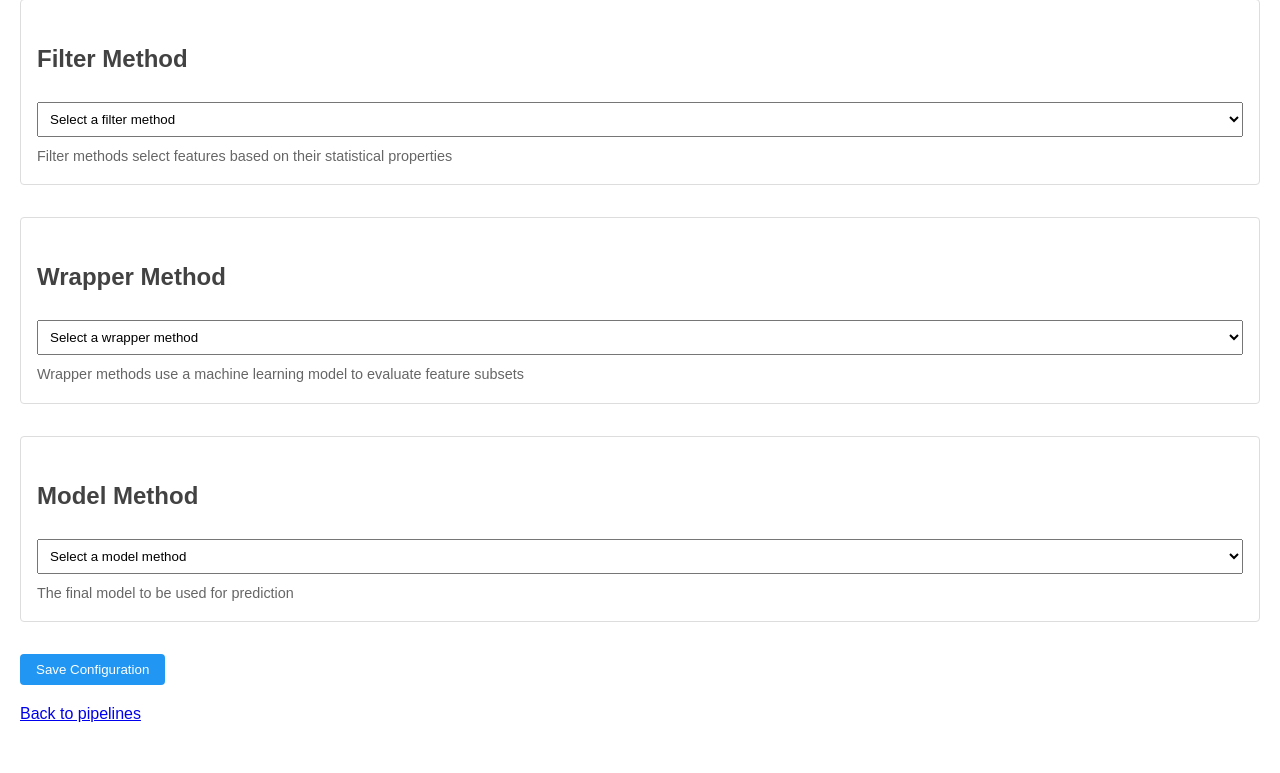
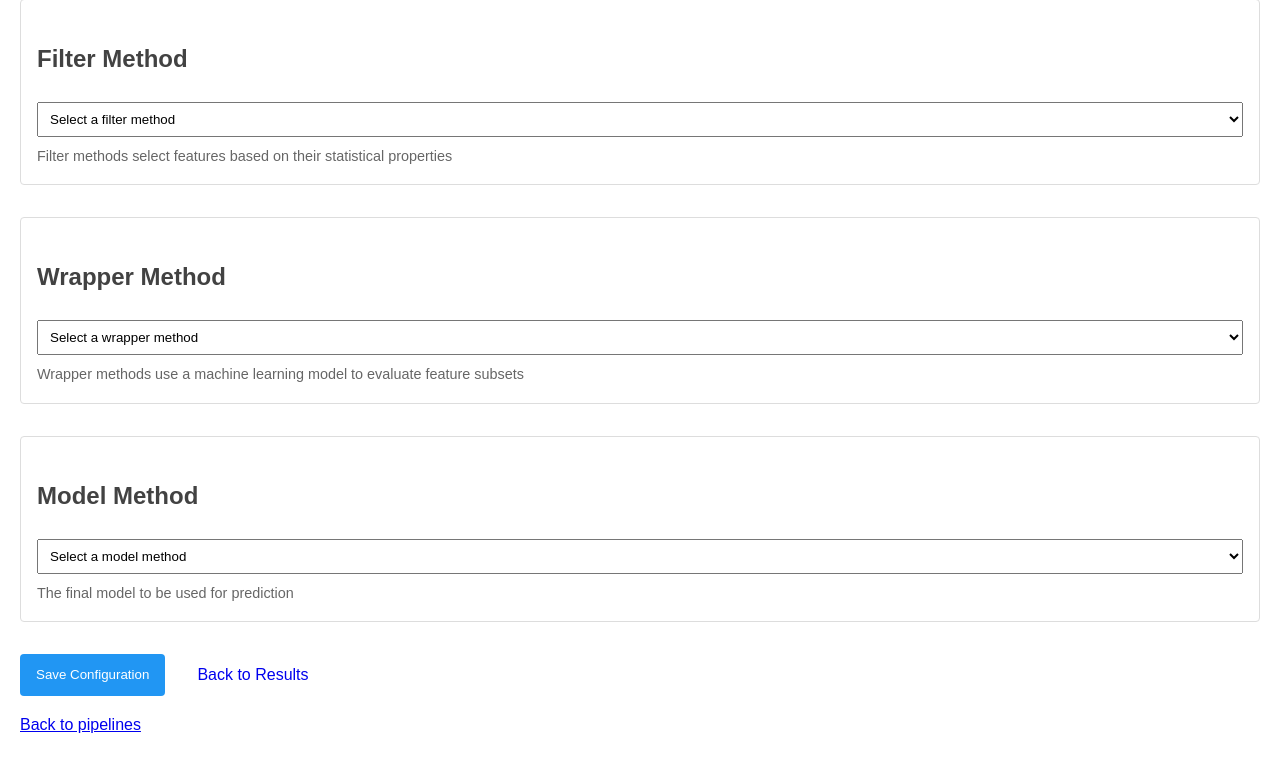
Before and after one commit to Diler22SS/featurama, a Django app: page /featurama/pipelines/1/configure in a window 1280 px wide. Shown: the part 118-891 px from the top of the page. Before the commit the page ends 840 px from the top, so only its background shows below. Run offline with Django 5.2, Linux system fonts and the light colour scheme; tables that the repository leaves empty hold one stand-in row (values such as "Sample post").

Commit message:
Add has_results check in pipeline configuration and update template layout

```diff
--- a/big_sys/featurama/templates/featurama/configure_pipeline.html
+++ b/big_sys/featurama/templates/featurama/configure_pipeline.html
@@ -44,6 +44,11 @@
     .tooltip:hover .tooltiptext {
         visibility: visible;
         opacity: 1;
+    }
+    .button-row {
+        display: flex;
+        gap: 1rem;
+        margin-top: 1rem;
     }
 {% endblock %}
 
@@ -96,6 +101,14 @@
             </div>
         </div>
 
-        <button type="submit" class="button button-primary">Save Configuration</button>
+        <div class="button-row">
+            <button type="submit" class="button button-primary">Save Configuration</button>
+
+            {% if has_results %}
+            <a href="{% url 'featurama:results_summary' pipeline.id %}" class="button">
+                Back to Results
+            </a>
+            {% endif %}
+        </div>
     </form>
 {% endblock %}
--- a/big_sys/featurama/templates/featurama/results_summary.html
+++ b/big_sys/featurama/templates/featurama/results_summary.html
@@ -109,7 +109,7 @@
 
     <div class="button-group">
         <a href="{% url 'featurama:configure_pipeline' pipeline.id %}" class="button button-primary">
-            Back to configuration page
+            Edit Configuration
         </a>
         <a href="{% url 'featurama:pipelines' %}" class="button button-secondary">
             Create New Pipeline
--- a/big_sys/featurama/views.py
+++ b/big_sys/featurama/views.py
@@ -299,6 +299,10 @@ def configure_pipeline(request: HttpRequest, pipeline_id: int) -> HttpResponse:
     """Configure pipeline methods and parameters."""
     pipeline = get_object_or_404(Pipeline, pk=pipeline_id)
 
+    # Check if the pipeline has been processed before
+    # If it has all methods configured, we consider it as having results
+    has_results = pipeline.is_configured()
+
     if request.method == 'POST':
         form = PipelineConfigForm(request.POST, instance=pipeline)
         if form.is_valid():
@@ -312,6 +316,7 @@ def configure_pipeline(request: HttpRequest, pipeline_id: int) -> HttpResponse:
         context = {
             'pipeline': pipeline,
             'form': form,
+            'has_results': has_results,
             **MethodsService.get_available_methods()
         }
         return render(request, 'featurama/configure_pipeline.html', context)
@@ -321,6 +326,7 @@ def configure_pipeline(request: HttpRequest, pipeline_id: int) -> HttpResponse:
     context = {
         'pipeline': pipeline,
         'form': form,
+        'has_results': has_results,
         **MethodsService.get_available_methods()
     }
 
```
